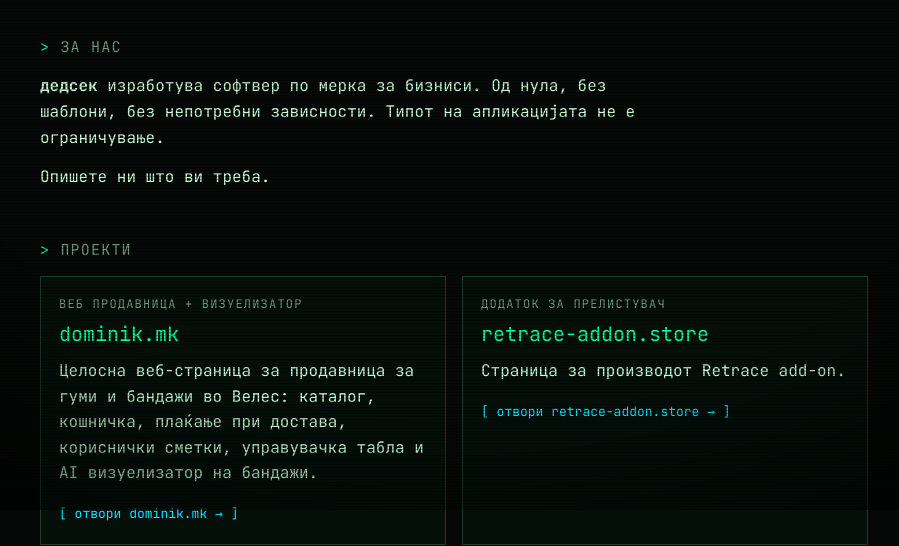
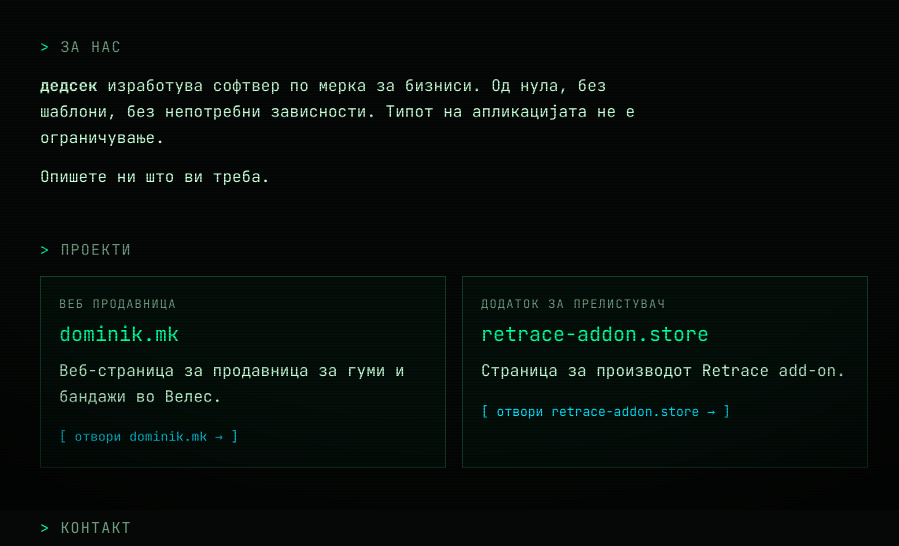
Before and after one commit to terzijata/terzijata.github.io, a plain HTML site: page index.html in a window 1280 px wide. Shown: the part 290-836 px from the top of the page, without its empty margins (186-1085 px from the left). Drawn offline with Linux system fonts and the light colour scheme.

Commit message:
Shorten project descriptions

```diff
--- a/index.html
+++ b/index.html
@@ -63,9 +63,9 @@
   <h2>проекти</h2>
   <div class="grid">
     <a class="card" href="https://dominik.mk/" target="_blank" rel="noopener">
-      <div class="tag">Веб продавница + визуелизатор</div>
+      <div class="tag">Веб продавница</div>
       <div class="name">dominik.mk</div>
-      <p>Целосна веб-страница за продавница за гуми и бандажи во Велес: каталог, кошничка, плаќање при достава, кориснички сметки, управувачка табла и AI визуелизатор на бандажи.</p>
+      <p>Веб-страница за продавница за гуми и бандажи во Велес.</p>
       <span class="go">[ отвори dominik.mk &rarr; ]</span>
     </a>
     <a class="card" href="https://retrace-addon.store/" target="_blank" rel="noopener">
```
